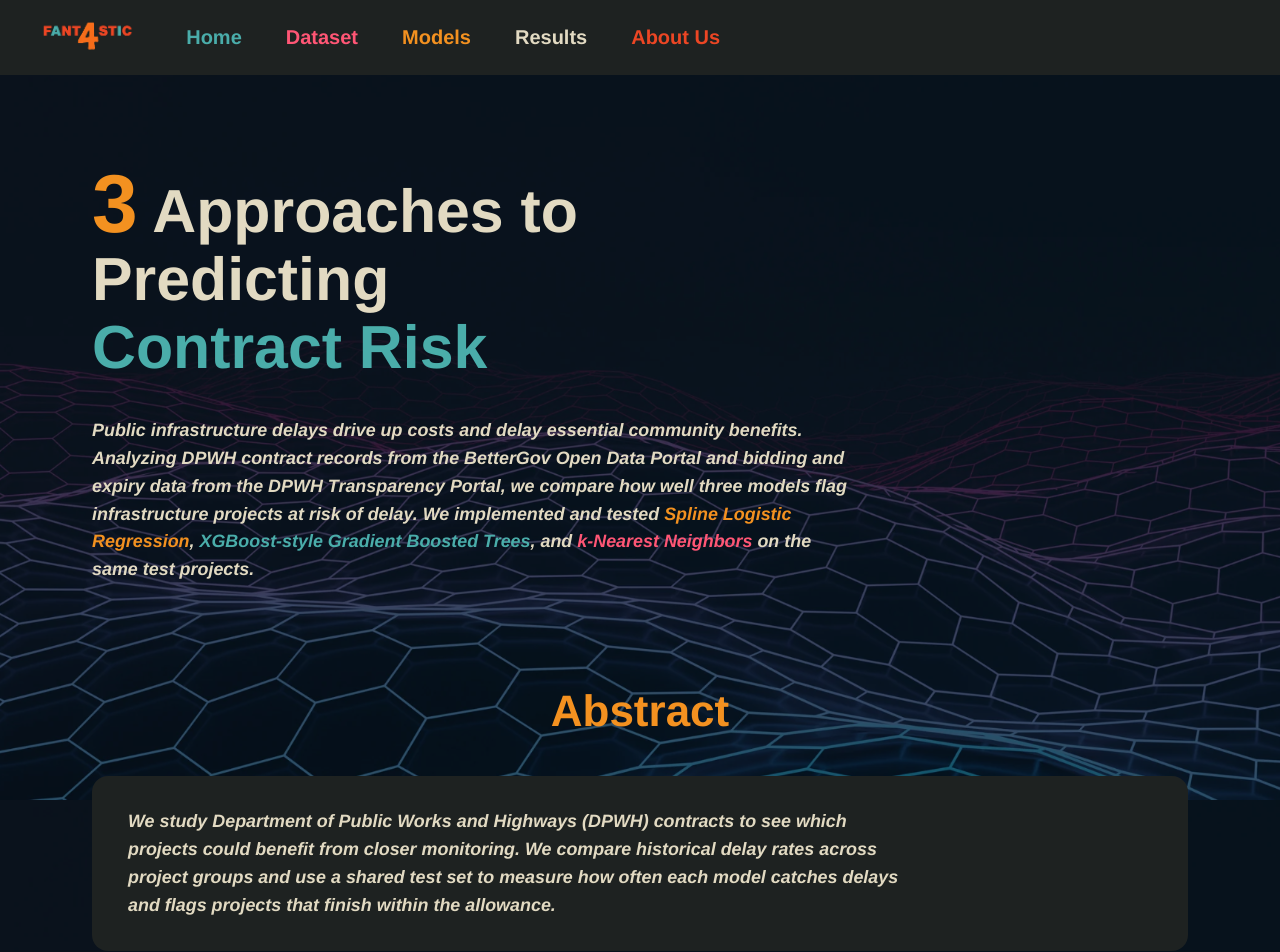
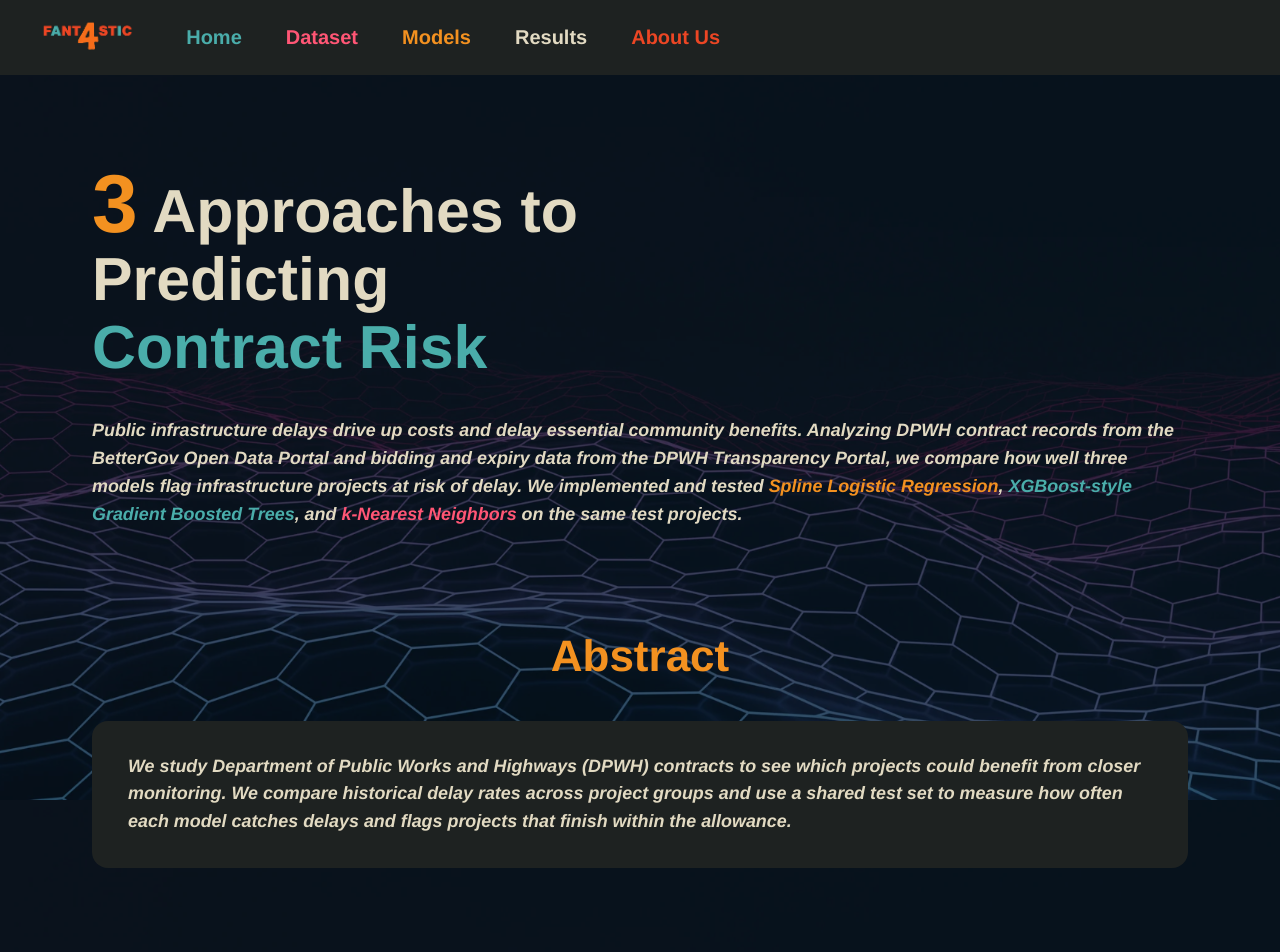
Before and after one commit to zianaluag/comparative-ml-study, a React (Vite) app in the folder website/: page / in a window 1280 px wide. Shown: the top 952 px of the page. Built offline with nearby package versions, Linux system fonts and the light colour scheme.

Commit message:
style: let paragraphs fill their containers

```diff
--- a/website/src/App.css
+++ b/website/src/App.css
@@ -158,7 +158,6 @@ p {
 
 .hero-text {
   font-size: 1.12rem;
-  max-width: 76ch;
 }
 
 /* Cards */
@@ -166,10 +165,6 @@ p {
   background-color: var(--charcoal);
   border-radius: 16px;
   padding: clamp(1rem, 3.6vw, 2rem) clamp(1.125rem, 4vw, 2.25rem);
-}
-
-:is(.abstract-card, .summary-card, .results-setup, .discussion-card, .team-card) p {
-  max-width: 78ch;
 }
 
 /* Section 2: Abstract */
```
